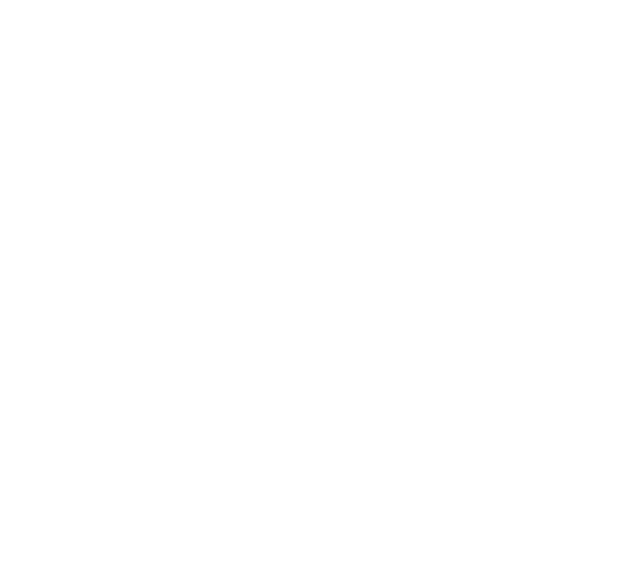
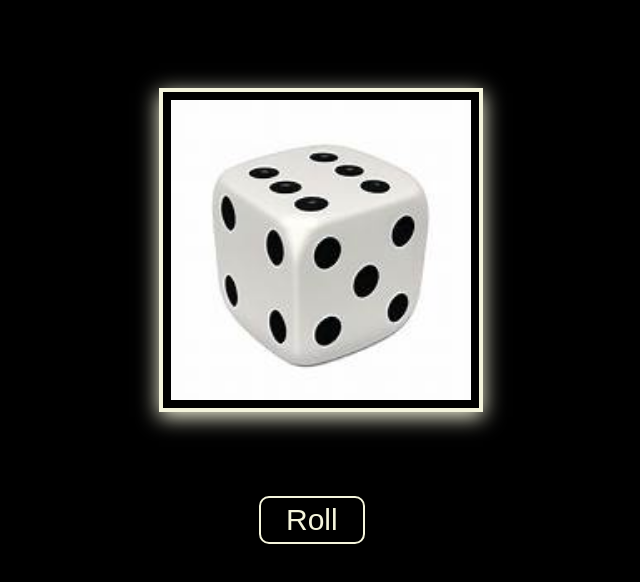
Before and after one commit to amrutaadhav/Dice_roller, a plain HTML site: page index.html in a window 1280 px wide. Shown: the whole page, without its empty margins (449-1089 px from the left). Drawn offline with Linux system fonts and the light colour scheme.

Commit message:
dice roller added

```diff
--- a/index.html
+++ b/index.html
@@ -5,3 +5,42 @@
     <meta name="viewport" content="width=device-width, initial-scale=1.0">
     <title>Dice roller</title>
     <link rel="stylesheet" href="style.css">
+    <body>
+        <div class="container">
+         <img src="7.jpeg" class="img-dice" id="dice_img"/>
+        </br>
+
+         <button class="btn" onclick="roll()">Roll</button>
+        </div>
+        <script>
+         function roll(){
+             const randomNumber = Math.floor(Math.random()*(7-1)+1)
+             const imgElement=document.getElementById("dice_img")
+
+             switch(randomNumber)
+             {
+                 case 1:
+                     imgElement.src="1.gif"
+                     break;
+                 case 2:
+                     imgElement.src="2.gif"
+                     break;
+                 case 3:
+                     imgElement.src="3.jpeg"
+                     break;
+                 case 4:
+                     imgElement.src="4.gif"
+                     break;
+                 case 5:
+                     imgElement.src="5.png"
+                     break;
+                 case 6:
+                     imgElement.src="6.png"
+                     break;
+
+             }
+            }
+   </script>
+
+</body>
+</html>
--- a/style.css
+++ b/style.css
@@ -0,0 +1,22 @@
+body{
+    background-color: black;
+}
+.img-dice{
+   height: 300px;
+   box-shadow: 0px 5px 20px 0px beige;
+   margin-left: 600px;
+   margin-top: 80px;
+   border: 4px solid beige;
+   padding: 8px;
+}
+.btn{
+   background-color: black;
+   color: beige;
+   border:2px solid beige;
+   border-radius: 10px;
+   padding: 5px 25px;
+   font-size: 30px;
+   margin-top:80px;
+   margin-left: 700px;
+   cursor: pointer;
+}
```
Also changed, not shown: 1.gif (added), 2.gif (added), 3.jpeg (added), 4.gif (added), 5.png (added), 6.png (added), 7.jpeg (added).
